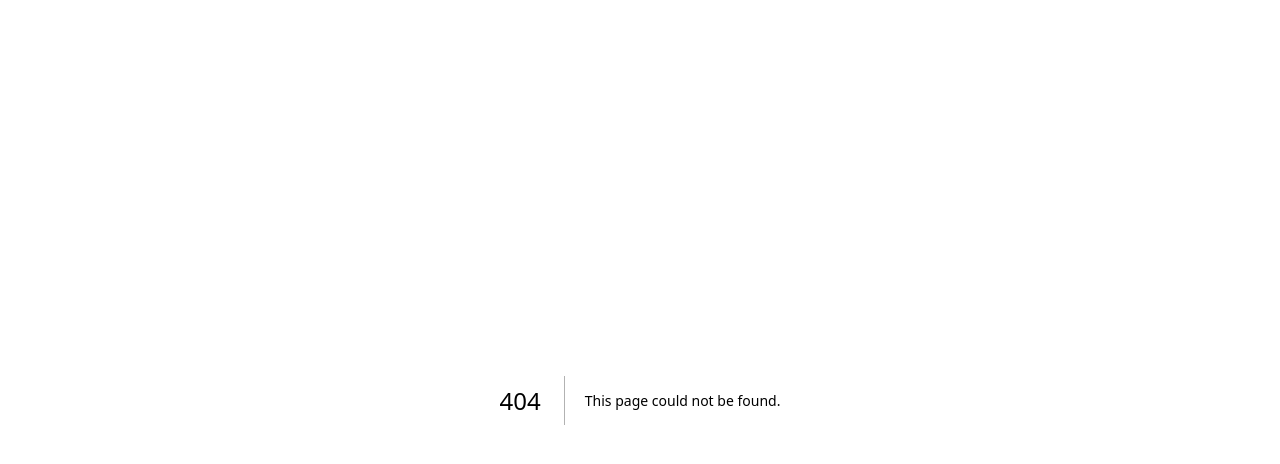
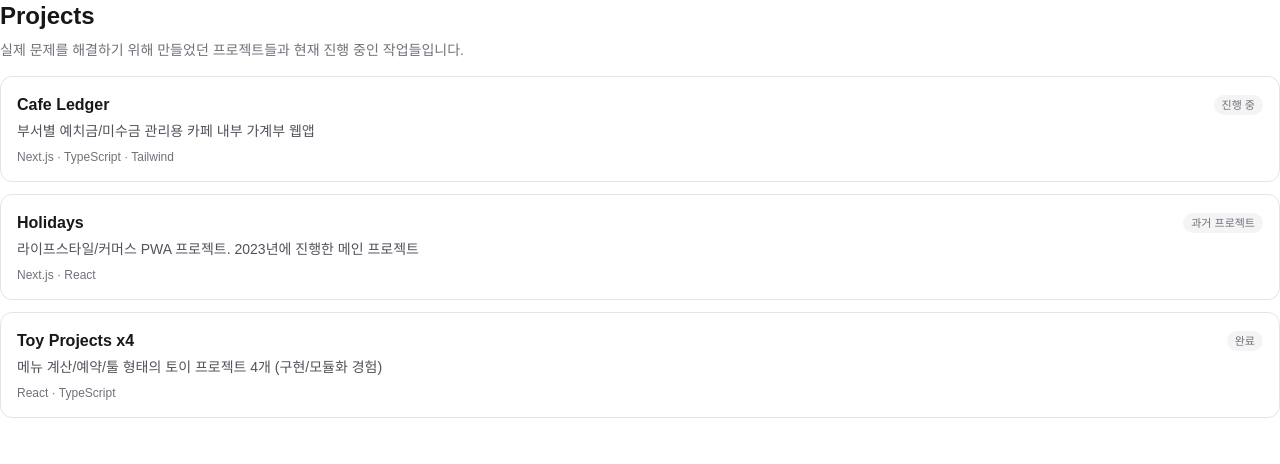
Before and after one commit to lbj23han/han-portfolio, a Next.js app: page /projects in a window 1280 px wide. Before the commit this address had no page. Shown: the top 464 px of the page. Built offline with nearby package versions, Linux system fonts and the light colour scheme.

Commit message:
feat: add project list page

```diff
--- a/src/app/page.tsx
+++ b/src/app/page.tsx
@@ -4,15 +4,6 @@ export default function Home() {
   return (
     <div className="flex min-h-screen items-center justify-center bg-zinc-50 font-sans dark:bg-black">
       <main className="flex min-h-screen w-full max-w-3xl flex-col items-center justify-between py-32 px-16 bg-white dark:bg-black sm:items-start">
-        <Image
-          className="dark:invert"
-          src="/next.svg"
-          alt="Next.js logo"
-          width={100}
-          height={20}
-          priority
-        />
-
         <div className="flex flex-col items-center gap-6 text-center sm:items-start sm:text-left">
           <h1 className="max-w-xs text-3xl font-semibold leading-10 tracking-tight text-black dark:text-zinc-50">
             프론트엔드 개발자 Han 입니다 👋
--- /dev/null
+++ b/src/app/projects/page.tsx
@@ -0,0 +1,71 @@
+type Project = {
+  name: string;
+  description: string;
+  tech: string[];
+  status: "in-progress" | "done" | "legacy";
+};
+
+const projects: Project[] = [
+  {
+    name: "Cafe Ledger",
+    description: "부서별 예치금/미수금 관리용 카페 내부 가계부 웹앱",
+    tech: ["Next.js", "TypeScript", "Tailwind"],
+    status: "in-progress",
+  },
+  {
+    name: "Holidays",
+    description:
+      "라이프스타일/커머스 PWA 프로젝트. 2023년에 진행한 메인 프로젝트",
+    tech: ["Next.js", "React"],
+    status: "legacy",
+  },
+  {
+    name: "Toy Projects x4",
+    description:
+      "메뉴 계산/예약/툴 형태의 토이 프로젝트 4개 (구현/모듈화 경험)",
+    tech: ["React", "TypeScript"],
+    status: "done",
+  },
+];
+
+const statusLabel: Record<Project["status"], string> = {
+  "in-progress": "진행 중",
+  done: "완료",
+  legacy: "과거 프로젝트",
+};
+
+export default function ProjectsPage() {
+  return (
+    <section className="space-y-4">
+      <h1 className="text-2xl font-bold mb-2">Projects</h1>
+      <p className="text-sm text-zinc-500 dark:text-zinc-400">
+        실제 문제를 해결하기 위해 만들었던 프로젝트들과 현재 진행 중인
+        작업들입니다.
+      </p>
+
+      <div className="space-y-3">
+        {projects.map((p) => (
+          <article
+            key={p.name}
+            className="border border-zinc-200 dark:border-zinc-800 rounded-xl p-4 bg-white dark:bg-zinc-900/60"
+          >
+            <div className="flex items-center justify-between mb-1">
+              <h2 className="font-semibold text-zinc-900 dark:text-zinc-50">
+                {p.name}
+              </h2>
+              <span className="text-[11px] px-2 py-0.5 rounded-full bg-zinc-100 dark:bg-zinc-800 text-zinc-500 dark:text-zinc-300">
+                {statusLabel[p.status]}
+              </span>
+            </div>
+            <p className="text-sm text-zinc-600 dark:text-zinc-300 mb-2">
+              {p.description}
+            </p>
+            <p className="text-xs text-zinc-500 dark:text-zinc-400">
+              {p.tech.join(" · ")}
+            </p>
+          </article>
+        ))}
+      </div>
+    </section>
+  );
+}
```
